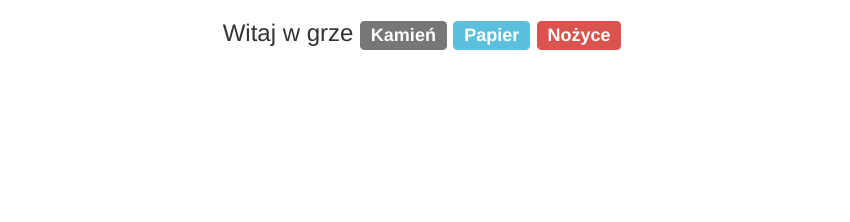
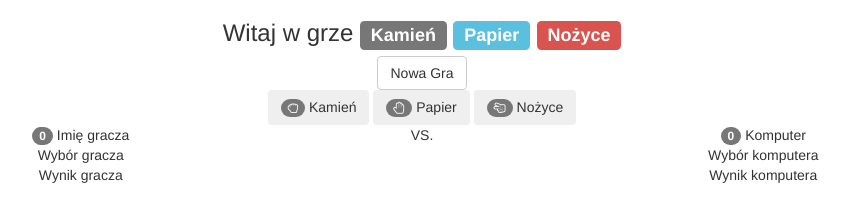
Before and after one commit to kzgodka/Rock-Paper-Scissors, a plain HTML site: page index.html in a window 1280 px wide. Shown: the whole page, without its empty margins (218-1068 px from the left). Drawn offline with nearby package versions, Linux system fonts and the light colour scheme.

Commit message:
main page view

```diff
--- a/index.html
+++ b/index.html
@@ -16,6 +16,82 @@
     	<span class="label label-danger">Nożyce</span>
     </h3>
     </div>
+    <div id="js-newGameElement" class="container">
+	    <div class="row text-center">
+	    	<button id="js-newGameButton" class="btn btn-default">
+	    	Nowa Gra
+	    	</button>
+	    </div>
+    </div>
+    <div id="js-playerPickElement" class="container">
+    	<div class="row text-center">
+    		<button id="js-playerPick_rock" class="btn">
+    			<span class="badge">
+    				<i class="fa fa-hand-rock-o" aria-hidden="true"></i>
+    			</span>
+    			Kamień
+    		</button>
+    		<button id="js-playerPick_paper" class="btn">
+    			<span class="badge">
+    				<i class="fa fa-hand-paper-o" aria-hidden="true"></i>
+    			</span>
+    			Papier
+    		</button>
+    		<button id="js-playerPick_scissors" class="btn">
+    			<span class="badge">
+    				<i class="fa fa-hand-scissors-o"" aria-hidden="true"></i>
+    			</span>
+    			Nożyce
+    		</button>
+    	</div>
+    </div>
+    <div id="js-resultsTableElement" class="container">
+    	<div class="row">
+    		<div class="col-xs-5 text-center">
+    			<span id="js-playerPoints" class="badge">
+    				0
+    			</span>
+    			<span id="js-playerName">
+    				Imię gracza
+    			</span>
+    		</div>
+    		<div class="col-xs-2 text-center">
+    			VS.
+    		</div>
+    		<div class="col-xs-5 text-center">
+    			<span id="js-computerPoints" class="badge">
+    				0
+    			</span>
+    			Komputer
+    		</div>
+    	</div>
+    	<div class="row">
+    		<div class="col-xs-5 text-center">
+    			<span id="js-playerPick">
+    				Wybór gracza
+    			</span>
+    		</div>
+    		<div class="col-xs-2"></div>
+    		<div class="col-xs-5 text-center">
+    			<span id="js-computerPick">
+    				Wybór komputera
+    			</span>
+    		</div>
+    	</div>
+    	<div class="row">
+    		<div class="col-xs-5 text-center">
+    			<span id="js-playerResult">
+    				Wynik gracza
+    			</span>
+    		</div>
+    		<div class="col-xs-2"></div>
+    		<div class="col-xs-5 text-center">
+    			<span id="js-computerResult">
+    				Wynik komputera
+    			</span>
+    		</div>
+    	</div>
+    </div>
     <script type="text/javascript" src="js/scripts.js"></script>
   </body>
 </html>
```
